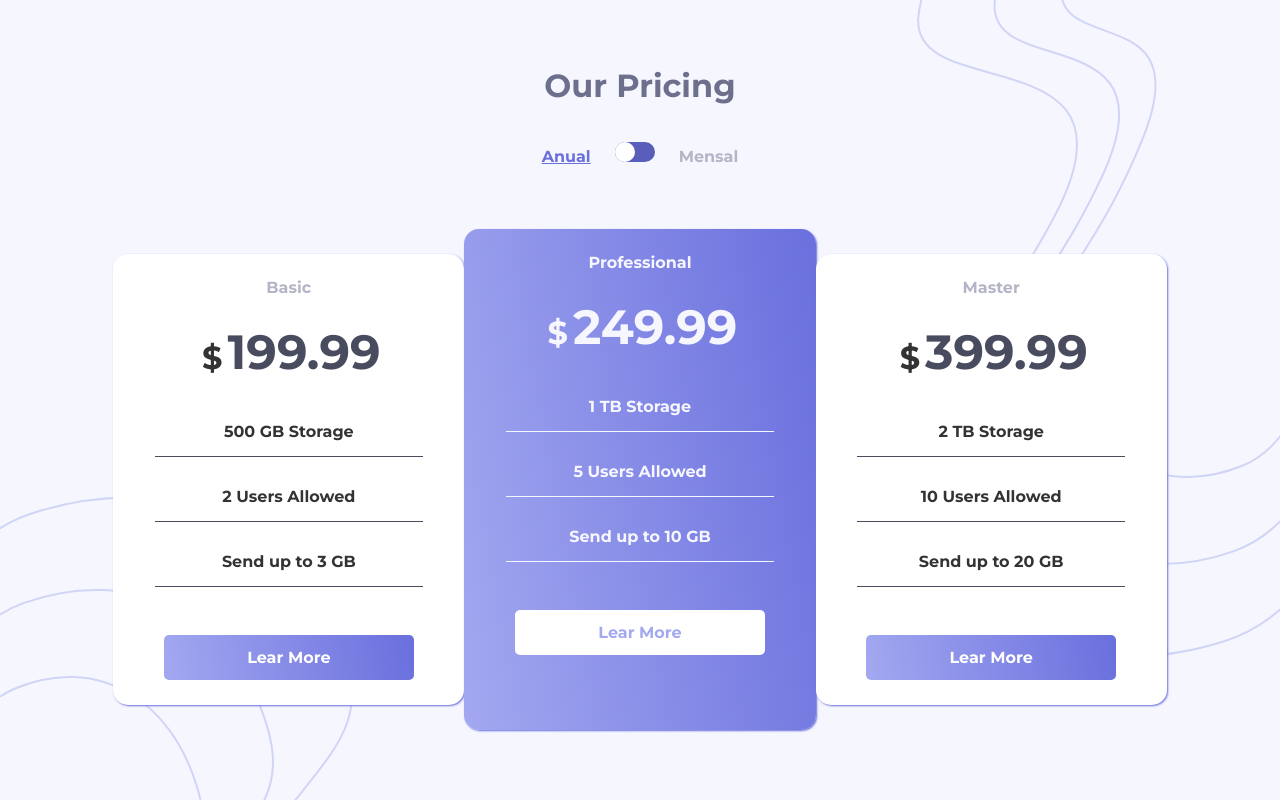
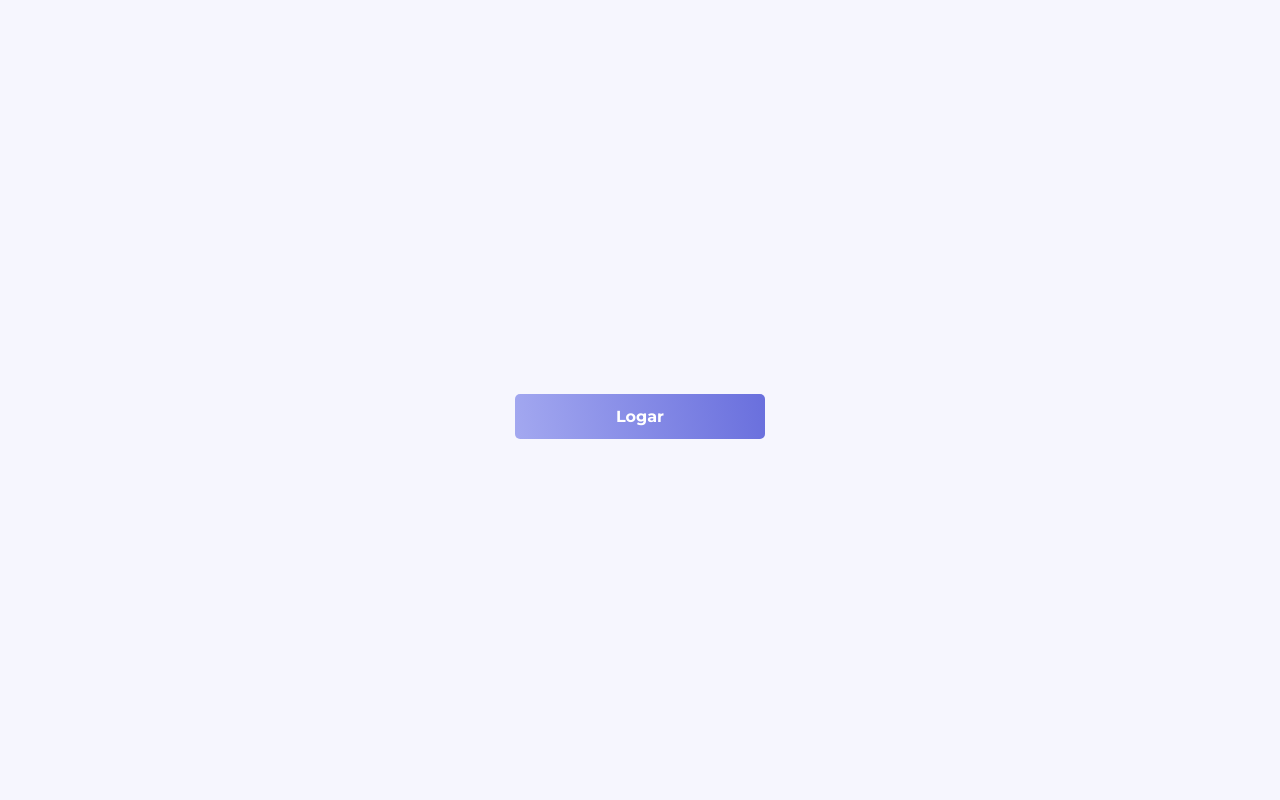
Before and after one commit to LuisMarchio03/challenge-pricing-component--frontend-mentor, a React (Vite) app: page /login in a window 1280 px wide. Built offline with nearby package versions, Linux system fonts and the light colour scheme.

Commit message:
login-component

```diff
--- a/package.json
+++ b/package.json
@@ -8,10 +8,12 @@
   },
   "dependencies": {
     "@types/react-modal": "^3.12.1",
+    "@types/react-router-dom": "^5.1.8",
     "polished": "^4.1.3",
     "react": "^17.0.0",
     "react-dom": "^17.0.0",
     "react-modal": "^3.14.3",
+    "react-router-dom": "^5.2.0",
     "react-switch": "^6.0.0",
     "styled-components": "^5.3.0"
   },
--- /dev/null
+++ b/src/contexts/AuthContext.tsx
@@ -0,0 +1,19 @@
+import React, { createContext, ReactNode, useState } from "react";
+
+type AuthContextProps = {
+  children: ReactNode
+}
+
+export const AuthContext = createContext({} as any);
+
+export function AuthContexProvider({children}: AuthContextProps) {
+  const [user, setUser] = useState('');
+
+
+
+  return (
+    <AuthContext.Provider value="teste">
+      {children}
+    </AuthContext.Provider>
+  )
+}
--- a/src/main.tsx
+++ b/src/main.tsx
@@ -1,17 +1,21 @@
 import React from 'react';
 import ReactDOM from 'react-dom';
 
-import { App } from './App';
+import { AuthContexProvider } from './contexts/AuthContext';
 
 import { Reset } from './styles/Reset';
 import { GlobalStyles } from './styles/Global';
+
+import { Routes } from './routes';
 
 ReactDOM.render(
   <React.StrictMode>
     <Reset />
     <GlobalStyles />
 
-    <App />
+    <AuthContexProvider>
+      <Routes />
+    </AuthContexProvider>
   </React.StrictMode>,
   document.getElementById('root')
 )
--- /dev/null
+++ b/src/pages/Login/index.tsx
@@ -0,0 +1,12 @@
+import React from "react";
+
+import { Main } from "../../layout/main";
+import { Button } from "../../components/Button";
+
+export function Login() {
+  return (
+    <Main className="login">
+      <Button>Logar</Button>
+    </Main>
+  )
+}
--- /dev/null
+++ b/src/routes.tsx
@@ -0,0 +1,16 @@
+import React from "react";
+import { Switch, Route, BrowserRouter } from 'react-router-dom';
+
+import { Login } from "./pages/Login";
+import { App } from "./App";
+
+export function Routes() {
+  return (
+    <BrowserRouter>
+      <Switch>
+        <Route path="/login" component={Login} />
+        <Route path="/" exact component={App} />
+      </Switch>
+    </BrowserRouter>
+  )
+}
```
Also changed, not shown: src/hooks/useAuth.ts (added), 1 other file (tests, documents, lock files or other folders).
